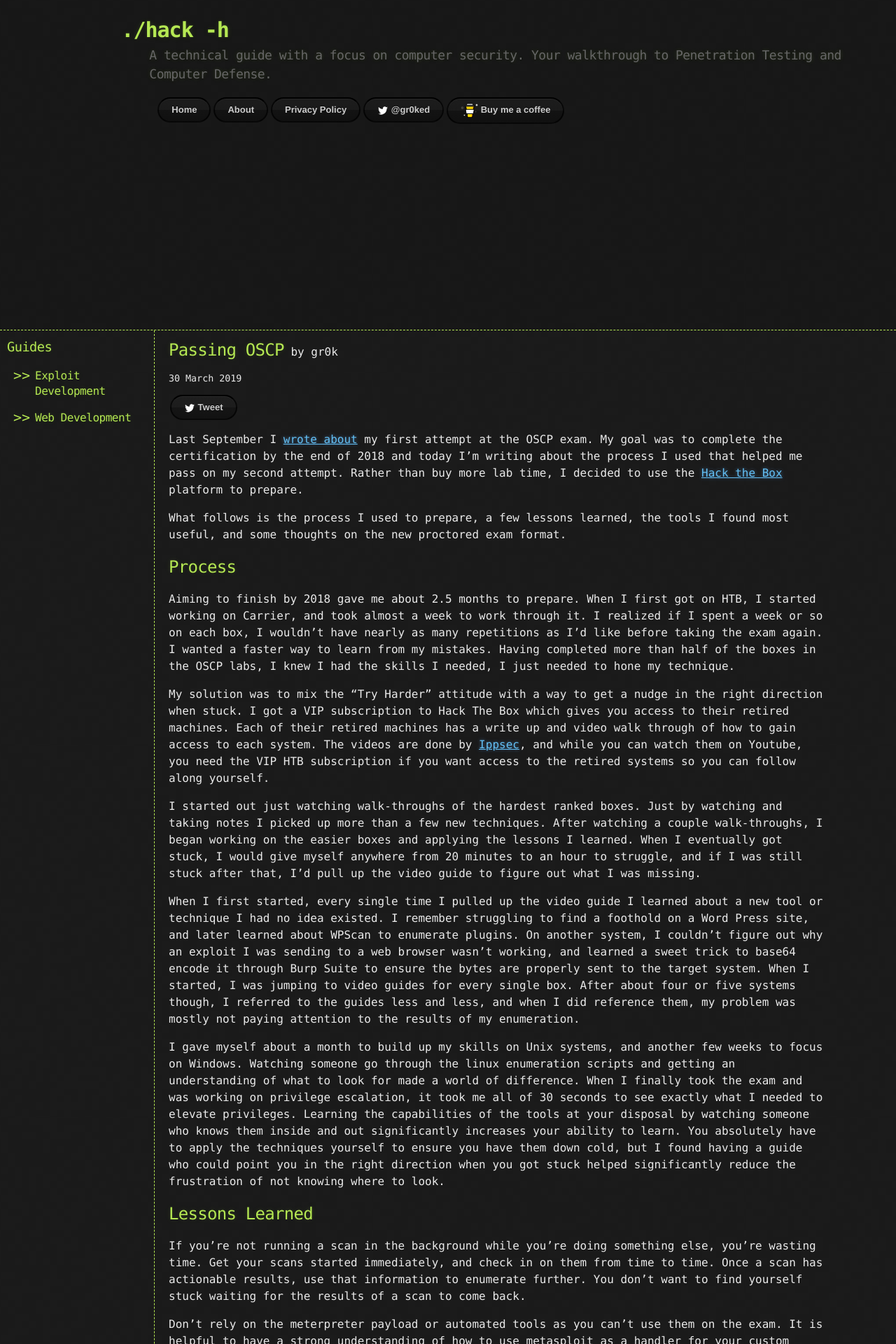
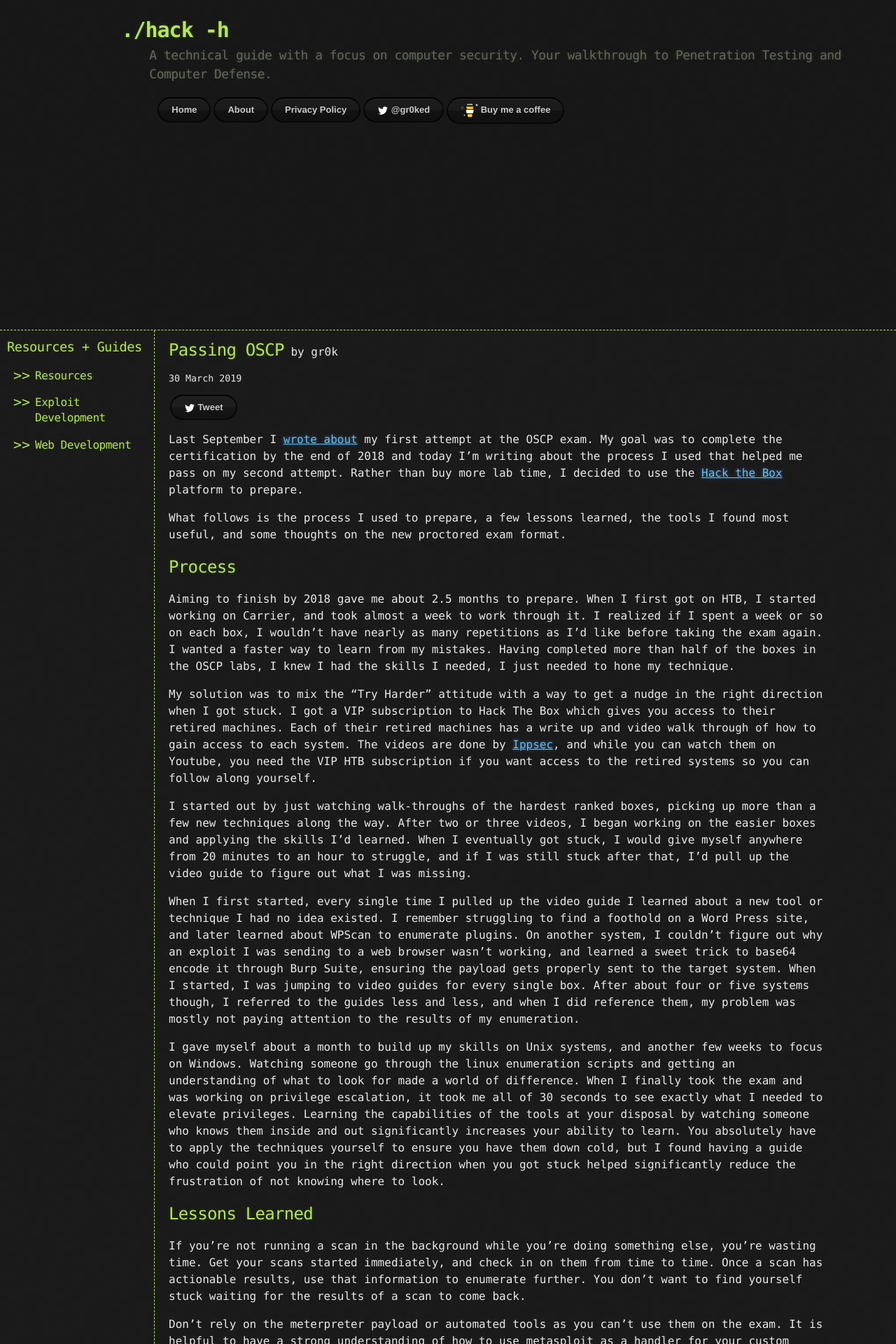
Before and after one commit to 6r0k3d/6r0k3d.github.io, a Jekyll site: the page built from _posts/2019-03-20-oscp_pass.md, in a window 1280 px wide. Shown: the top 1920 px of the page at 70% size. Built offline with Jekyll 4.4.1, drawn with Linux system fonts in a browser that asks for light colours; nearby versions of some CDN libraries; comment, search, counter and statistics services are not loaded; some of the changed text lies outside the part shown.

Commit message:
Fix Nav + Post edits
Consolidate navigation includes into single file, make final
edits to pages for posting.

```diff
--- a/_data/resources.yml
+++ b/_data/resources.yml
@@ -21,7 +21,7 @@
 
 - image: <a target="_blank"  href="https://www.amazon.com/gp/product/0131103628/ref=as_li_tl?ie=UTF8&camp=1789&creative=9325&creativeASIN=0131103628&linkCode=as2&tag=gr0k3d-20&linkId=7538f3c18f0f83c041a486097dfb4cf6"><img border="0" src="//ws-na.amazon-adsystem.com/widgets/q?_encoding=UTF8&MarketPlace=US&ASIN=0131103628&ServiceVersion=20070822&ID=AsinImage&WS=1&Format=_SL160_&tag=gr0k3d-20" ></a><img src="//ir-na.amazon-adsystem.com/e/ir?t=gr0k3d-20&l=am2&o=1&a=0131103628" width="1" height="1" border="0" alt="" style="border:none !important; margin:0px !important;" />
   desc: >-
-    The <a href="https://amzn.to/2FDdoFf">K&R</a> manual, written by the guys who designed the language.
+    The <a href="https://amzn.to/2FDdoFf">K & R</a> manual, written by the guys who designed the language.
     When dealing with exploitation, you're going to run into C. A lot. It's what most software for Unix
     and Linux are written in. This is a great supplement to the programming introduction that the Art of
     Exploitation gives. You don't have to read it cover to cover, but it's a great reference to have on hand.
--- a/_includes/nav_default.html
+++ b/_includes/nav_default.html
@@ -6,6 +6,10 @@
   {% if collection.label != "posts" %}
     <ul>
       <li><h4><a class="header_link" href="{{ site.url }}/{{ collection.label }}">{{ collection.link }}</a></h4></li>
+      {% if collection.label == page.collection %}
+        <a class="header_link" href="{{ site.url }}{{ page.permalink }}"><h5>{{ page.link }}</h5></a>
+        {% include toc.html html=content h_min=2 h_max=3 %}
+      {% endif %}
     </ul>
   {% endif %}
 {% endfor %}
--- a/_includes/nav_post.html
+++ /dev/null
@@ -1,12 +0,0 @@
-<h3>Guides</h3>
-{% for collection in site.collections %}
-  {% if collection.label != "posts" %}
-    <ul>
-      <li><h4><a class="header_link" href="{{ site.url }}/{{ collection.label }}">{{ collection.link }}</a></h4></li>
-      {% if collection.label == page.collection %}
-        <a class="header_link" href="{{ site.url }}{{ page.permalink }}"><h5>{{ page.link }}</h5></a>
-        {% include toc.html html=content h_min=2 h_max=3 %}
-      {% endif %}
-    </ul>
-  {% endif %}
-{% endfor %}
--- a/_layouts/post.html
+++ b/_layouts/post.html
@@ -1,6 +1,5 @@
 ---
 layout: default
-nav: nav_post.html
 ---
 
 <h1 style="display: inline">{{ page.title }}</h1> <p style="display: inline" class="view">by {{ page.author | default: site.author }}</p>
--- a/_posts/2019-03-20-oscp_pass.md
+++ b/_posts/2019-03-20-oscp_pass.md
@@ -15,11 +15,11 @@ What follows is the process I used to prepare, a few lessons learned, the tools
 
 Aiming to finish by 2018 gave me about 2.5 months to prepare. When I first got on HTB, I started working on Carrier, and took almost a week to work through it. I realized if I spent a week or so on each box, I wouldn't have nearly as many repetitions as I'd like before taking the exam again. I wanted a faster way to learn from my mistakes. Having completed more than half of the boxes in the OSCP labs, I knew I had the skills I needed, I just needed to hone my technique.
 
-My solution was to mix the "Try Harder" attitude with a way to get a nudge in the right direction when stuck. I got a VIP subscription to Hack The Box which gives you access to their retired machines. Each of their retired machines has a write up and video walk through of how to gain access to each system. The videos are done by [Ippsec](https://www.youtube.com/channel/UCa6eh7gCkpPo5XXUDfygQQA), and while you can watch them on Youtube, you need the VIP HTB subscription if you want access to the retired systems so you can follow along yourself.
+My solution was to mix the "Try Harder" attitude with a way to get a nudge in the right direction when I got stuck. I got a VIP subscription to Hack The Box which gives you access to their retired machines. Each of their retired machines has a write up and video walk through of how to gain access to each system. The videos are done by [Ippsec](https://www.youtube.com/channel/UCa6eh7gCkpPo5XXUDfygQQA), and while you can watch them on Youtube, you need the VIP HTB subscription if you want access to the retired systems so you can follow along yourself.
 
-I started out just watching walk-throughs of the hardest ranked boxes. Just by watching and taking notes I picked up more than a few new techniques. After watching a couple walk-throughs, I began working on the easier boxes and applying the lessons I learned. When I eventually got stuck, I would give myself anywhere from 20 minutes to an hour to struggle, and if I was still stuck after that, I'd pull up the video guide to figure out what I was missing.
+I started out by just watching walk-throughs of the hardest ranked boxes, picking up more than a few new techniques along the way. After two or three videos, I began working on the easier boxes and applying the skills I'd learned. When I eventually got stuck, I would give myself anywhere from 20 minutes to an hour to struggle, and if I was still stuck after that, I'd pull up the video guide to figure out what I was missing.
 
-When I first started, every single time I pulled up the video guide I learned about a new tool or technique I had no idea existed. I remember struggling to find a foothold on a Word Press site, and later learned about WPScan to enumerate plugins. On another system, I couldn't figure out why an exploit I was sending to a web browser wasn't working, and learned a sweet trick to base64 encode it through Burp Suite to ensure the bytes are properly sent to the target system. When I started, I was jumping to video guides for every single box. After about four or five systems though, I referred to the guides less and less, and when I did reference them, my problem was mostly not paying attention to the results of my enumeration.
+When I first started, every single time I pulled up the video guide I learned about a new tool or technique I had no idea existed. I remember struggling to find a foothold on a Word Press site, and later learned about WPScan to enumerate plugins. On another system, I couldn't figure out why an exploit I was sending to a web browser wasn't working, and learned a sweet trick to base64 encode it through Burp Suite, ensuring the payload gets properly sent to the target system. When I started, I was jumping to video guides for every single box. After about four or five systems though, I referred to the guides less and less, and when I did reference them, my problem was mostly not paying attention to the results of my enumeration.
 
 I gave myself about a month to build up my skills on Unix systems, and another few weeks to focus on Windows. Watching someone go through the linux enumeration scripts and getting an understanding of what to look for made a world of difference. When I finally took the exam and was working on privilege escalation, it took me all of 30 seconds to see exactly what I needed to elevate privileges. Learning the capabilities of the tools at your disposal by watching someone who knows them inside and out significantly increases your ability to learn. You absolutely have to apply the techniques yourself to ensure you have them down cold, but I found having a guide who could point you in the right direction when you got stuck helped significantly reduce the frustration of not knowing where to look.
 
@@ -65,7 +65,7 @@ Repositories and walk throughs I found most useful for my second exam:
 
 [Pentest Monkey Reverse Shell Cheat Sheet](http://pentestmonkey.net/cheat-sheet/shells/reverse-shell-cheat-sheet)
 
-[High On Coffee Pentesting Cheat sheets](https://highon.coffee).
+[High On Coffee Pentesting Cheat Sheets](https://highon.coffee).
 
 [Windows Exploit Suggester](https://github.com/GDSSecurity/Windows-Exploit-Suggester)
 
```
Also changed, not shown: other parts of _posts/2019-03-20-oscp_pass.md (+1 -1 lines).
